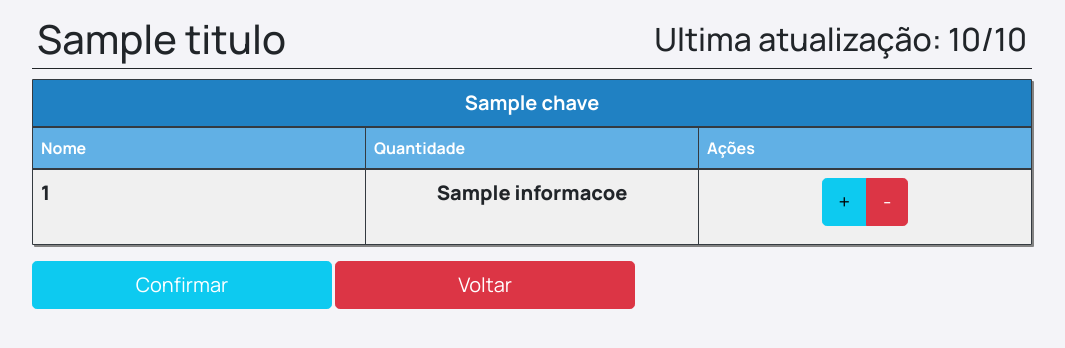
After one commit to enzo-garofalo/controle-camara, a Flask app: template Programa/templates/funcionalidade.html in a window 1280 px wide. The commit adds this page. Shown: the top 348 px of the page, without its empty margins (108-1173 px from the left). Run offline with Flask 3, Linux system fonts and the light colour scheme; the template is opened without the code that fills it: most values are stand-ins (such as "Sample title", 1, 10 or a date in 2020); some libraries are stand-ins or nearby versions.

Commit message:
Feat: funcionalidade almost there

```diff
--- a/Programa/View/views.py
+++ b/Programa/View/views.py
@@ -10,7 +10,7 @@ class Produto():
         self.data = data
 
 produto1 = Produto('Leitinho Trufado', 2, 'Pote 1 Litro', '10/10/24')
-produto2 = Produto('Chocolate c/ avelã', 4, 'Pote 1 Litro', '10/10/24')
+produto2 = Produto('Chocolate c/ avelã', 0, 'Pote 1 Litro', '10/10/24')
 produto7 = Produto('Leitinho c/ Frutas Vermelhas', 4, 'Pote 1 Litro', '10/10/24')
 produto7 = Produto('Mousseee', 4, 'Pote 1 Litro', '10/10/24')
 produto3 = Produto('Leitinho Trufado', 6, 'Pote 2 Litros', '10/10/24')
@@ -42,4 +42,4 @@ def funcionalidade():
     produtos = lista.get(value)
     nova_lista = {}
     nova_lista[value] = produtos
-    return render_template('index.html', titulo=value+funcao, lista=nova_lista)
+    return render_template('funcionalidade.html', titulo=value+funcao, lista=nova_lista, funcao=funcao)
--- a/Programa/static/app.css
+++ b/Programa/static/app.css
@@ -31,7 +31,7 @@ a:hover {
     margin-bottom: 10px;
 }
 .btn-chegada{
-    background-color: #81f495;
+    background-color: #46b859;
     color: #14342b;
     font-weight: bold;
     border-color: #14342b;
@@ -157,3 +157,16 @@ form{
 .btn-cop{
     background-color: #fab005;
 }
+
+.btn-footer button {
+    margin-bottom: 40px;
+    font-size: 20px;
+    color: white;
+    text-align: center;
+    align-items: center;
+    width: 300px; /* Largura dos botões */
+}
+.btn-footer button:hover {
+    color: white;
+    box-shadow: 3px 3px rgba(102, 102, 102, 0.795);/* Largura dos botões */
+}
--- /dev/null
+++ b/Programa/templates/funcionalidade.html
@@ -0,0 +1,51 @@
+{% extends "template.html" %}
+{% block conteudo %}
+    <div class="content">
+        {% for chave, produtos in lista.items() %}
+        <table class="table table-hover table-striped table-responsive table-bordered table-custom-border">
+            <thead class="thead-custom">
+                <tr>
+                    <th colspan="{% if funcao == 'Retirada' %}4{% else %}3{% endif %}" class="table-title">{{ chave }}</th>
+                </tr>
+                <tr class="tr-custom">
+                    <th class="col-4">Nome</th>
+                    <th class="col-4">Quantidade</th>
+                    {% if funcao == 'Retirada' %}
+                        <th class="col-4">Data de Chegada</th>
+                    {% endif %}
+                    <th class="col-4">Ações</th>
+                </tr>
+            </thead>
+            <tbody>
+                {% for informacoes in produtos  %}
+                <tr>
+                    <td class="nome">{{ informacoes[0] }}</td>
+                    <td>{{ informacoes[1] }}</td>
+                    {% if funcao == 'Retirada' %}
+                        <td>{{ informacoes[2] }}</td>
+                    {% endif %}
+                    <td>
+                        <div class="btn-group" role="group">
+                            <a href="#" class="btn btn-info btn-lg">+</a>
+                            <a href="#" class="btn btn-danger btn-lg">-</a>
+                        </div>
+                    </td>
+                </tr>
+                {% endfor %}
+            </tbody>
+        {% endfor %}
+        </table>
+        <div class="btn-footer">
+            <a href="{{ url_for('redireciona') }}">
+                <button class="btn btn-info  btn-lg btn-block mb-2">
+                    Confirmar
+                </button>
+            </a>
+            <a href="{{ url_for('redireciona') }}">
+                <button class="btn btn-danger  btn-lg btn-block mb-2">
+                    Voltar
+                </button>
+            </a>
+        </div>
+    </div>
+{% endblock %}
```
